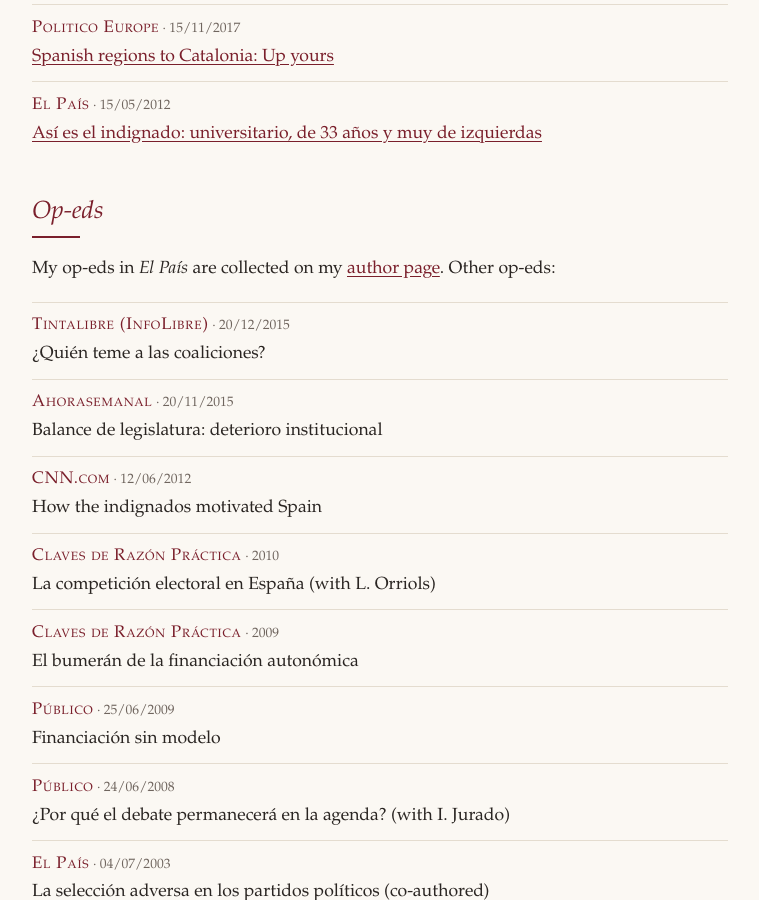
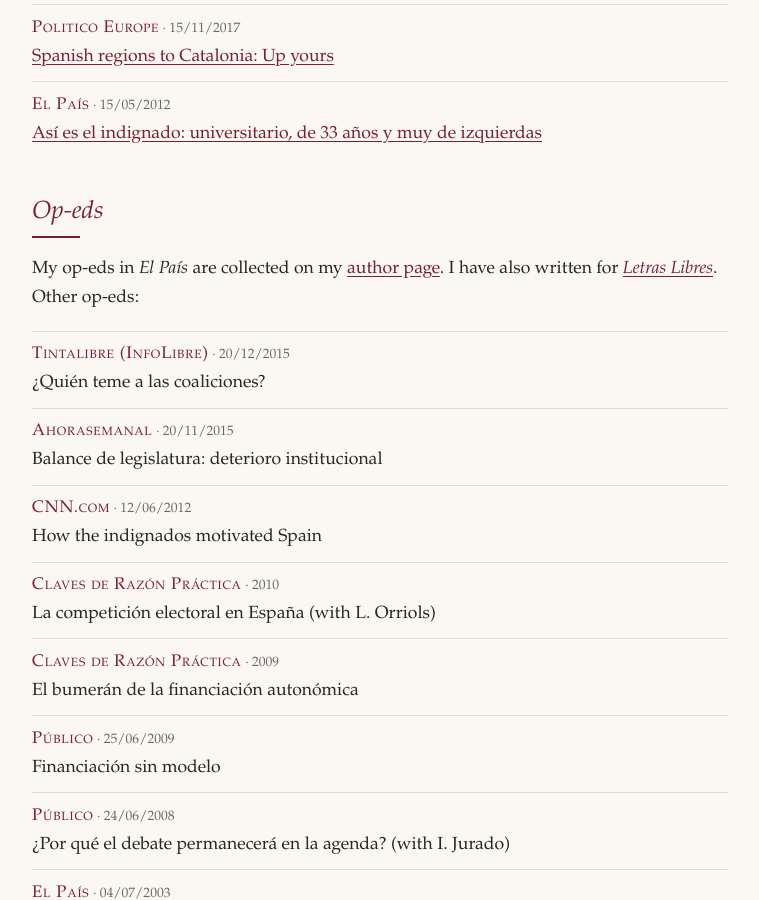
Before and after one commit to sandraleonalfonso/Sandra-Leon, a Jekyll site: the page built from engagement.md, in a window 1280 px wide and 900 px high, scrolled down 3195 px. Shown: the whole window, without its empty margins (260-1019 px from the left). Built offline with Jekyll 4.4.1, drawn with Linux system fonts in a browser that asks for light colours.

Commit message:
Engagement: add Letras Libres author page
Co-Authored-By: Claude Opus 5.5 (1M context) <noreply@anthropic.com>
Claude-Session: https://claude.ai/code/session_01Csi1G9zYbePJE1osHYZ3KG

```diff
--- a/engagement.md
+++ b/engagement.md
@@ -133,7 +133,7 @@ Spain's Centrist Ciudadanos Are on the March
 
 ## Op-eds
 
-My op-eds in *El País* are collected on my [author page](http://elpais.com/autor/sandra_leon/a/). Other op-eds:
+My op-eds in *El País* are collected on my [author page](http://elpais.com/autor/sandra_leon/a/). I have also written for [*Letras Libres*](https://letraslibres.com/author/sandra-len/). Other op-eds:
 
 <div class="press" markdown="1">
 <span class="press-meta"><span class="press-outlet">Tintalibre (InfoLibre)</span> · 20/12/2015</span>
```
